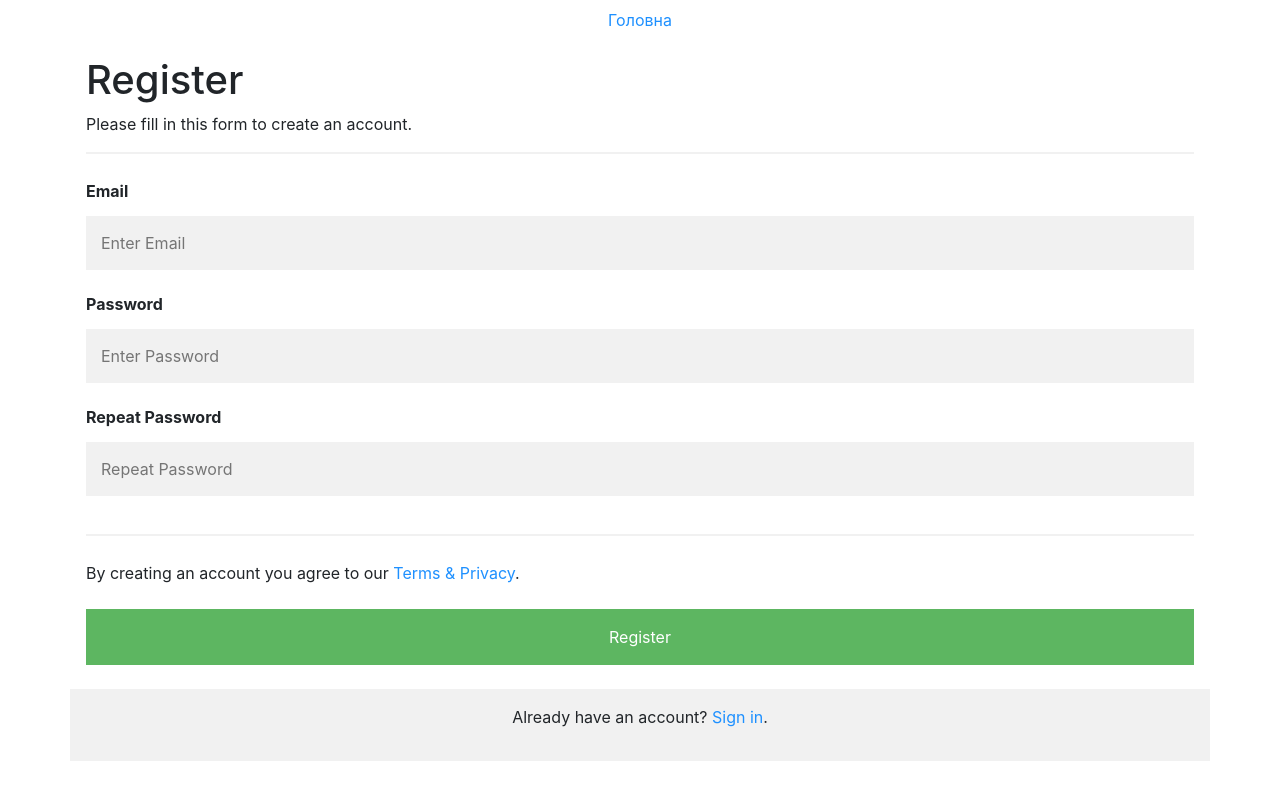
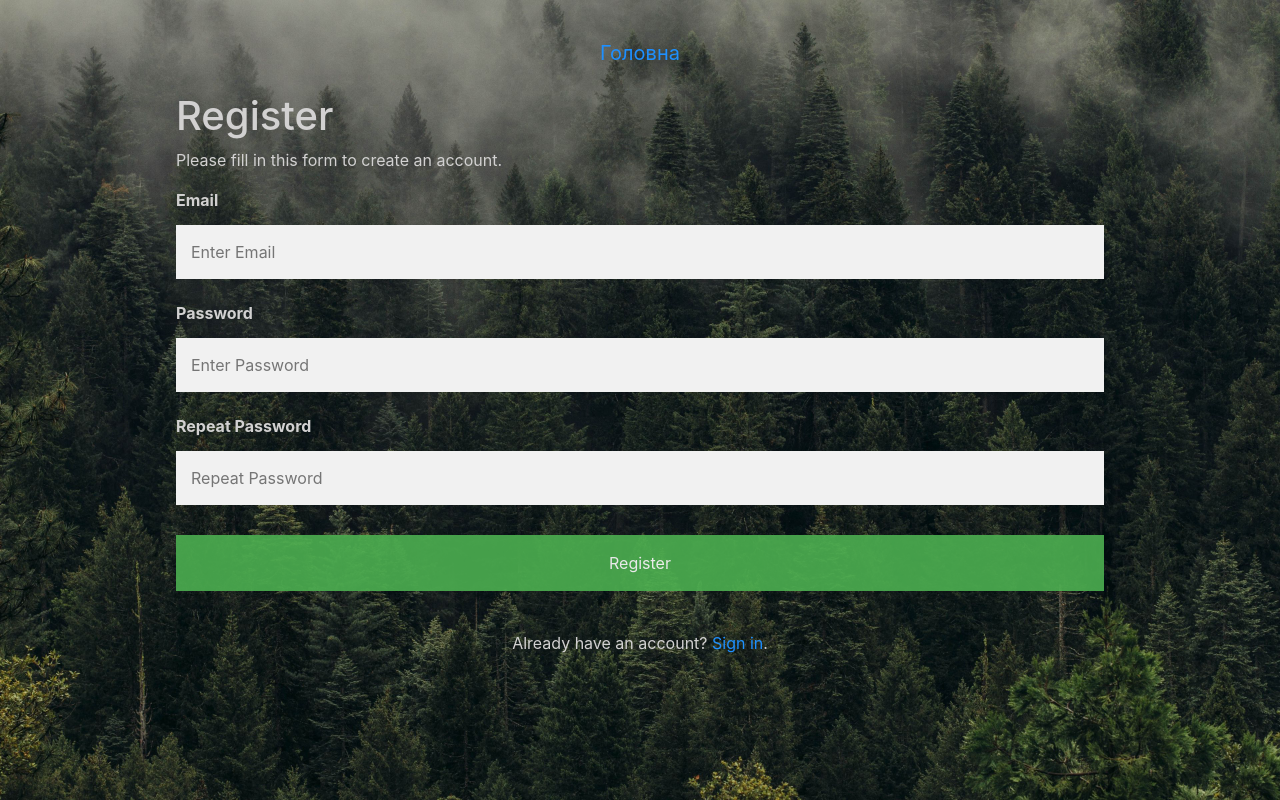
Before and after one commit to YuraLeshchuk/becitizen, a PHP site: page /register.html in a window 1280 px wide. Run offline with PHP 8.4, Linux system fonts and the light colour scheme.

Commit message:
styles for the registration page

```diff
--- a/register.html
+++ b/register.html
@@ -11,7 +11,7 @@
   <body>
     <header>
       <ul class="nav nav-pills nav-fill">
-        <li class="nav-item">
+        <li class="nav-item" id="mainlink">
           <a class="nav-link" href="index.html">Головна</a>
         </li>
       </ul>
@@ -20,7 +20,6 @@
       <div class="container">
         <h1>Register</h1>
         <p>Please fill in this form to create an account.</p>
-        <hr />
 
         <label for="email"><b>Email</b></label>
         <input
@@ -48,11 +47,6 @@
           id="psw-repeat"
           required
         />
-        <hr />
-        <p>
-          By creating an account you agree to our
-          <a href="#">Terms & Privacy</a>.
-        </p>
 
         <button type="submit" class="registerbtn">Register</button>
       </div>
--- a/styles/registration.css
+++ b/styles/registration.css
@@ -9,11 +9,23 @@
 * {
   box-sizing: border-box;
 }
+body {
+  max-width: 960px;
+  margin: auto;
+  background-image: url(../img/mainbackground.jpg);
+  background-size: cover;
+}
+#mainlink {
+  margin-top: 30px;
+  color: #d2d1d1;
+  position: relative;
+  font-size: 20px;
+}
 
 /* Add padding to containers */
 .container {
   padding: 16px;
-  background-color: white;
+
 }
 
 /* Full-width input fields */
@@ -25,6 +37,7 @@ input[type="password"] {
   display: inline-block;
   border: none;
   background: #f1f1f1;
+
 }
 
 input[type="text"]:focus,
@@ -62,6 +75,9 @@ a {
 
 /* Set a grey background color and center the text of the "sign in" section */
 .signin {
-  background-color: #f1f1f1;
+  color: #d2d1d1;
   text-align: center;
 }
+h1, p, b {
+  color: #d2d1d1;
+}
```
Also changed, not shown: styles/signpage.css (+7 -1 lines).
